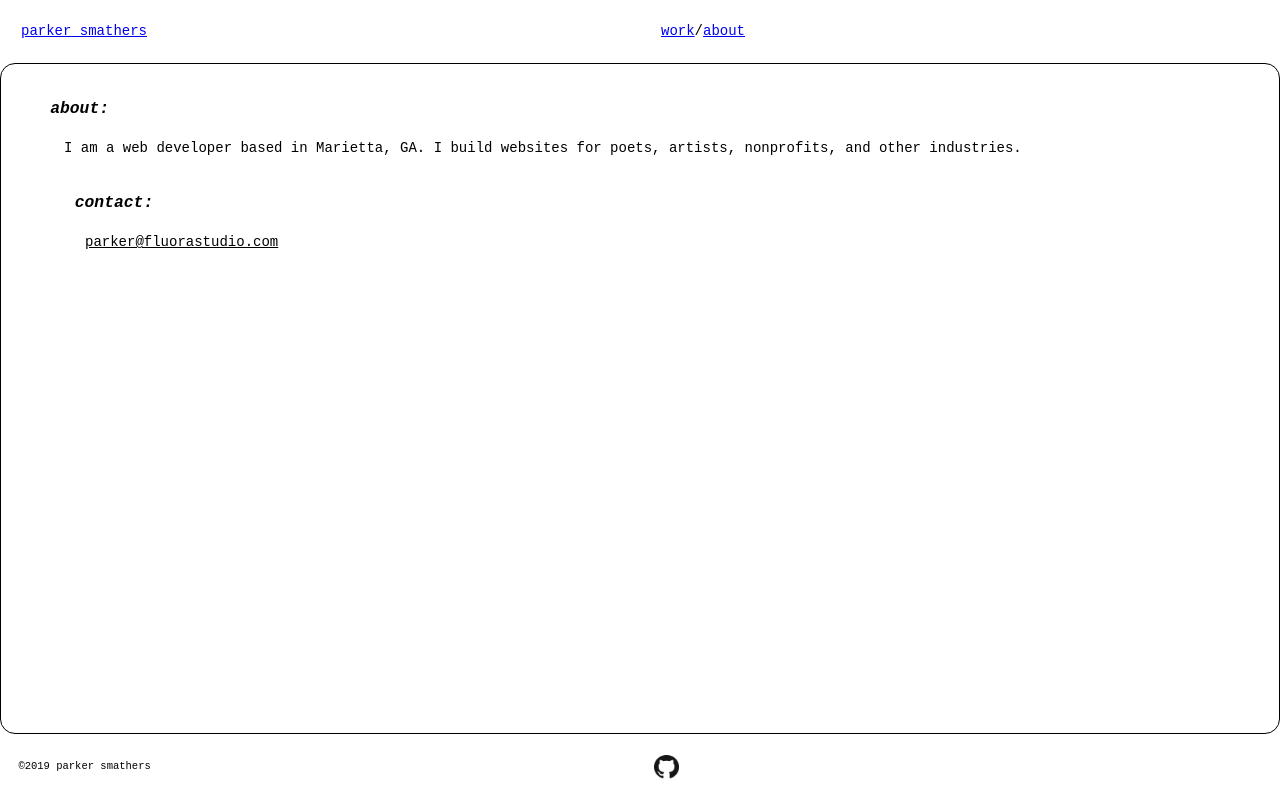
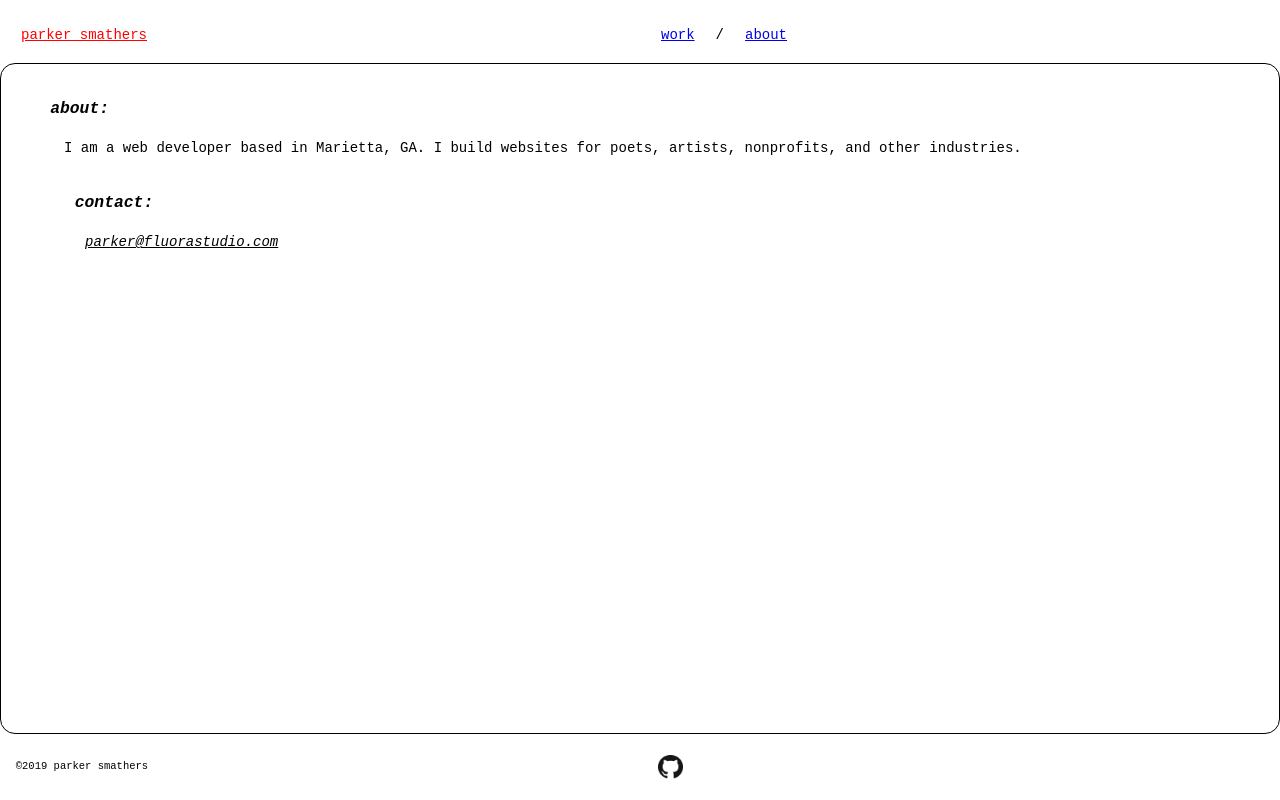
Before and after one commit to parkersmathers/portfolio, a Gatsby site: page /about in a window 1280 px wide. Built offline with nearby package versions, Linux system fonts and the light colour scheme; Gatsby itself is replaced by a stand-in of ours.

Commit message:
tweaks and layout and style adjustments

```diff
--- a/src/components/Footer.js
+++ b/src/components/Footer.js
@@ -1,14 +1,12 @@
 import React from 'react'
-import PropTypes from 'prop-types'
 import styled from 'styled-components'
 import github from '../assets/github-32px.png'
 
 const year = new Date().getFullYear()
 
-const StyledFooter = styled.footer`
+const Footer = styled.footer`
   display: flex;
   align-items: center;
-  padding: 1.5em 0.75em;
   width: 100%;
   z-index: 1;
 
@@ -25,6 +23,13 @@ const A = styled.a`
   justify-content: center;
   height: 100%;
   text-decoration: none;
+  padding: 1.5em 0.75em;
+
+  @media screen and (orientation: portrait) {
+    padding-left: 0;
+    padding-right: 0;
+    align-items: center;
+  }
 `
 
 const P = styled.p`
@@ -34,8 +39,13 @@ const P = styled.p`
   justify-content: center;
   font-size: 0.75em;
   height: 100%;
-  margin-left: 0.75em;
+  margin-left: 1.5em;
   text-decoration: none;
+
+  @media screen and (orientation: portrait) {
+    align-items: flex-end;
+    margin-left: 0;
+  }
 `
 
 const Img = styled.img`
@@ -44,20 +54,13 @@ const Img = styled.img`
   width: 1.75em;
 `
 
-const Footer = ({ title, srcUrl }) => (
-  <StyledFooter>
+export default ({ title, srcUrl }) => (
+  <Footer>
     <P>
       ©{year} {title}
     </P>
     <A href={srcUrl} target='_blank' rel='noopener'>
       <Img src={github} alt='source code' />
     </A>
-  </StyledFooter>
+  </Footer>
 )
-
-Footer.propTypes = {
-  title: PropTypes.string.isRequired,
-  srcUrl: PropTypes.string.isRequired
-}
-
-export default Footer
--- a/src/components/Header.js
+++ b/src/components/Header.js
@@ -3,11 +3,10 @@ import { Link } from 'gatsby'
 import styled from 'styled-components'
 
 const Header = styled.header`
-  display: flex;
   width: 100%;
 
   @media screen and (orientation: portrait) {
-    align-items: center;
+    /* align-items: center; */
 
     &:first-child {
       text-align: center;
@@ -15,36 +14,61 @@ const Header = styled.header`
   }
 `
 
-const Title = styled.div`
-  flex: 1 0 0%;
-  padding: 1.5em .75em;
-  margin-left: 0.75em;
-  width: 100%;
+const Title = styled.h1`
+  font-size: inherit;
+  display: inline-block;
+  width: 50%;
 
   @media screen and (orientation: portrait) {
-    display: flex;
+    width: auto;
+    /* display: flex;
     flex-direction: column;
     justify-content: center;
-    margin-left: 0;
+    margin-left: 0; */
   }
 `
 
-const Nav = styled(Title)`
-  width: calc(100% - 3em);
+const Nav = styled.nav`
+  display: inline-block;
+  width: 50%;
+
+  li {
+    display: inline-block;
+  }
+`
+
+const HeaderLink = styled(Link)`
+  display: inline-block;
+  padding: 1.75em 1.5em 1.25em;
+
+  &:hover {
+    color: #ff0000;
+  }
+
+  @media screen and (orientation: portrait) {
+    padding-bottom: 0.5em;
+    width: auto;
+    /* background-color: rgb(225, 255, 225); */
+    /* margin-top: 1em; */
+    /* border-radius: 1em 1em 0 0; */
+    /* padding: 1em 1.5em 0.5em; */
+  }
 `
 
 export default ({ title }) => {
   return (
     <Header>
       <Title>
-        <Link to='/'>{title}</Link>
+        <HeaderLink to='/'>{title}</HeaderLink>
       </Title>
       <Nav>
-        <div>
-          <Link to='/work'>work</Link>
-          <span>/</span>
-          <Link to='/about'>about</Link>
-        </div>
+        <ul>
+          <li>
+            <HeaderLink to='/work'>work</HeaderLink>
+            <span>/</span>
+          </li>
+          <li><HeaderLink to='/about'>about</HeaderLink></li>
+        </ul>
       </Nav>
     </Header>
   )
--- a/src/components/Layout.js
+++ b/src/components/Layout.js
@@ -1,5 +1,6 @@
 import React from 'react'
 import { StaticQuery, graphql } from 'gatsby'
+// import Page from '../components/Page'
 import Header from './Header'
 import Footer from './Footer'
 import styled from 'styled-components'
@@ -32,7 +33,9 @@ export default ({ children }) => (
           <Styles />
           <Layout>
             <Header title={title} />
+            {/* <Page> */}
             {children}
+            {/* </Page> */}
             <Footer title={title} srcUrl={srcUrl} />
           </Layout>
         </>
--- a/src/components/page.js
+++ b/src/components/page.js
@@ -1,7 +1,6 @@
-import React from 'react'
 import styled from 'styled-components'
 
-const PageWrapper = styled.section`
+const Page = styled.main`
   flex: 1 0 0%;
   display: flex;
   flex-direction: column;
@@ -20,6 +19,8 @@ const PageWrapper = styled.section`
 
   @media screen and (orientation: portrait) {
     max-width: 700px;
+    border-color: transparent;
+
     h3 {
       font-weight: normal;
       margin: 0 1em;
@@ -28,7 +29,4 @@ const PageWrapper = styled.section`
   }
 `
 
-const Page = ({ children }) => <PageWrapper>{children}</PageWrapper>
-
 export default Page
-export { PageWrapper }
--- a/src/pages/about.js
+++ b/src/pages/about.js
@@ -1,10 +1,10 @@
 import React from 'react'
 import { graphql } from 'gatsby'
 import styled from 'styled-components'
-import { PageWrapper } from '../components/Page'
+import Page from '../components/Page'
 import Layout from '../components/Layout'
 
-const About = styled(PageWrapper)`
+const About = styled(Page)`
   justify-content: flex-start;
   margin-bottom: 0;
 
@@ -13,7 +13,7 @@ const About = styled(PageWrapper)`
     margin: 0 4.5em;
   }
 
-  p:last-of-type {
+  address {
     margin-left: 6em;
   }
 
@@ -48,9 +48,9 @@ export default ({ data }) => {
           poets, artists, nonprofits, and other industries.
         </p>
         <h3>contact:</h3>
-        <p>
-          <a href={`mailto:${ email }`}>{email}</a>
-        </p>
+        <address>
+          <a href={`mailto:${email}`}>{email}</a>
+        </address>
       </About>
     </Layout>
   )
--- a/src/pages/index.js
+++ b/src/pages/index.js
@@ -1,10 +1,10 @@
 import React from 'react'
 import styled from 'styled-components'
-import { PageWrapper } from '../components/Page'
+import Page from '../components/Page'
 import Layout from '../components/Layout'
 import Home from '../components/Home'
 
-const Wrapper = styled(PageWrapper)`
+const Wrapper = styled(Page)`
   margin-bottom: 0;
 `
 
--- a/src/pages/work/index.js
+++ b/src/pages/work/index.js
@@ -1,10 +1,10 @@
 import React from 'react'
 import { Link, graphql } from 'gatsby'
 import styled from 'styled-components'
-import { PageWrapper } from '../../components/Page'
+import Page from '../../components/Page'
 import Layout from '../../components/Layout'
 
-const Wrapper = styled(PageWrapper)`
+const Wrapper = styled(Page)`
   justify-content: flex-start;
   position: relative;
   background: transparent;
--- a/src/templates/work.js
+++ b/src/templates/work.js
@@ -3,9 +3,9 @@ import { graphql, Link } from 'gatsby'
 import Img from 'gatsby-image'
 import styled from 'styled-components'
 import Layout from '../components/Layout'
-import { PageWrapper } from '../components/Page'
+import Page from '../components/Page'
 
-const Wrapper = styled(PageWrapper)`
+const Wrapper = styled(Page)`
   @media screen and (orientation: portrait) {
     flex-direction: column-reverse;
   }
```
Also changed, not shown: src/components/Alphabet.js (+21 -3 lines), src/components/Home.js (+45 -6 lines).
